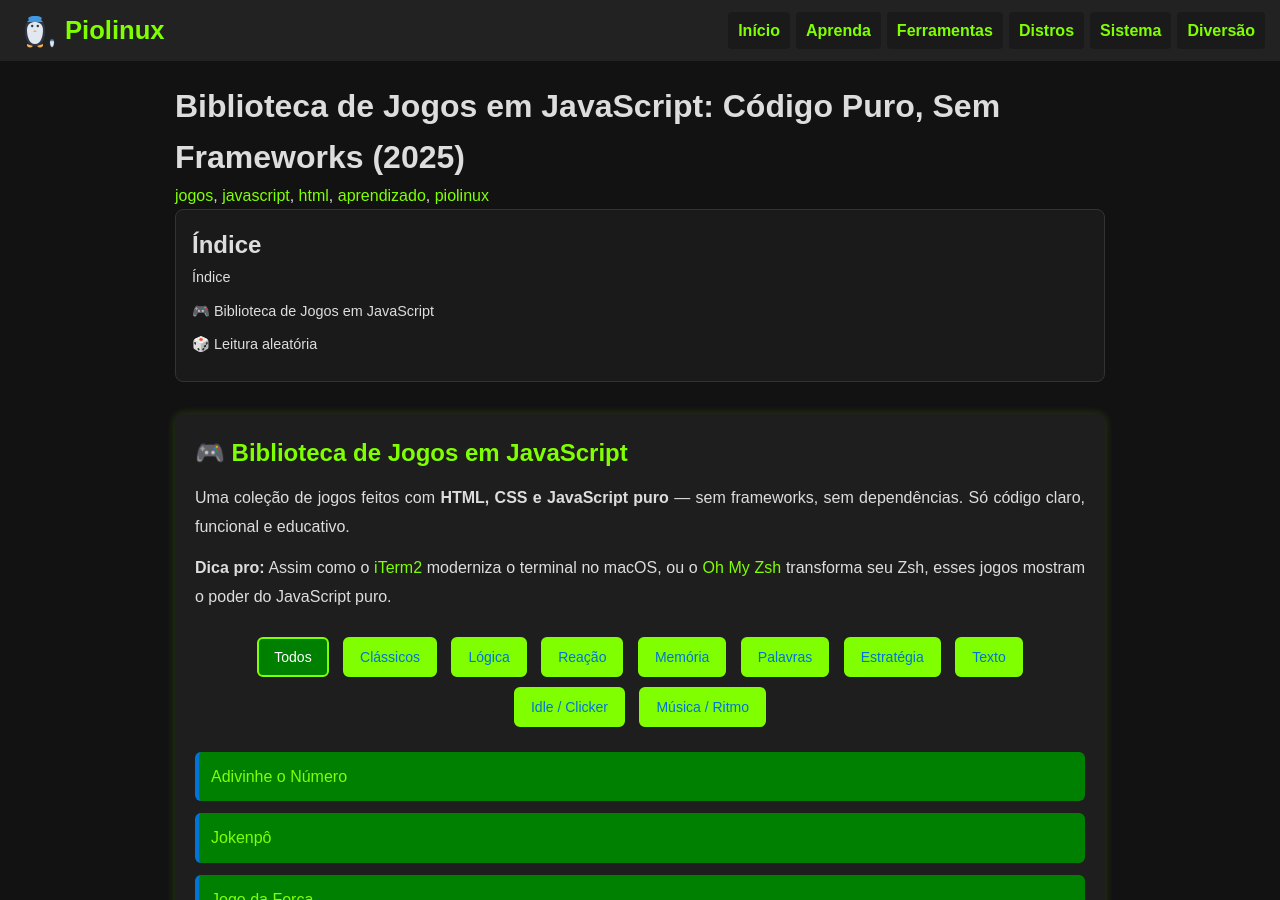
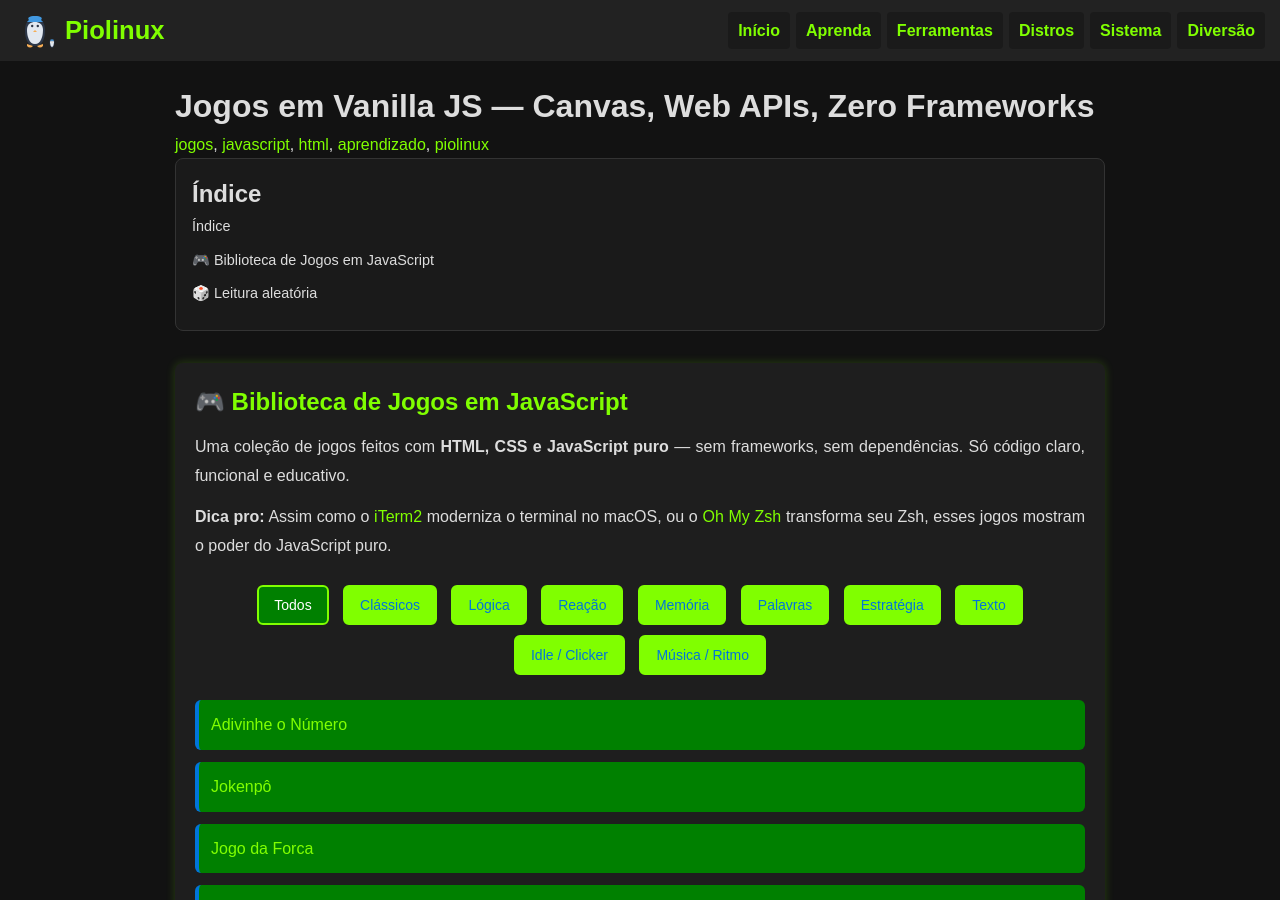
Before and after one commit to Piolinux/piolinux-site, a Jekyll site: the page built from _jogos/biblioteca-de-jogos-em-javascript-codigo-puro-sem-frameworks-2025.md, in a window 1280 px wide and 900 px high. Built offline with Jekyll 4.4.1, drawn with Linux system fonts in a browser that asks for light colours.

Commit message:
Update biblioteca-de-jogos-em-javascript-codigo-puro-sem-frameworks-2025.md

```diff
--- a/_jogos/biblioteca-de-jogos-em-javascript-codigo-puro-sem-frameworks-2025.md
+++ b/_jogos/biblioteca-de-jogos-em-javascript-codigo-puro-sem-frameworks-2025.md
@@ -1,7 +1,7 @@
 ---
 layout: default
-title: "Biblioteca de Jogos em JavaScript: Código Puro, Sem Frameworks (2025)"
-description: "Jogos feitos com HTML, CSS e JavaScript puro — sem frameworks. Ideal para aprender, modificar e compartilhar. Inclui Pong, Jokenpô, Adivinhe o Número e mais."
+title: "Jogos em Vanilla JS — Canvas, Web APIs, Zero Frameworks"
+description: "Aprenda JavaScript puro criando jogos com Canvas e Web APIs. Sem frameworks, sem bibliotecas — só código limpo e funcional"
 date: 2025-10-26
 author: "PioLinux"
 categories: [jogos, javascript]
```
